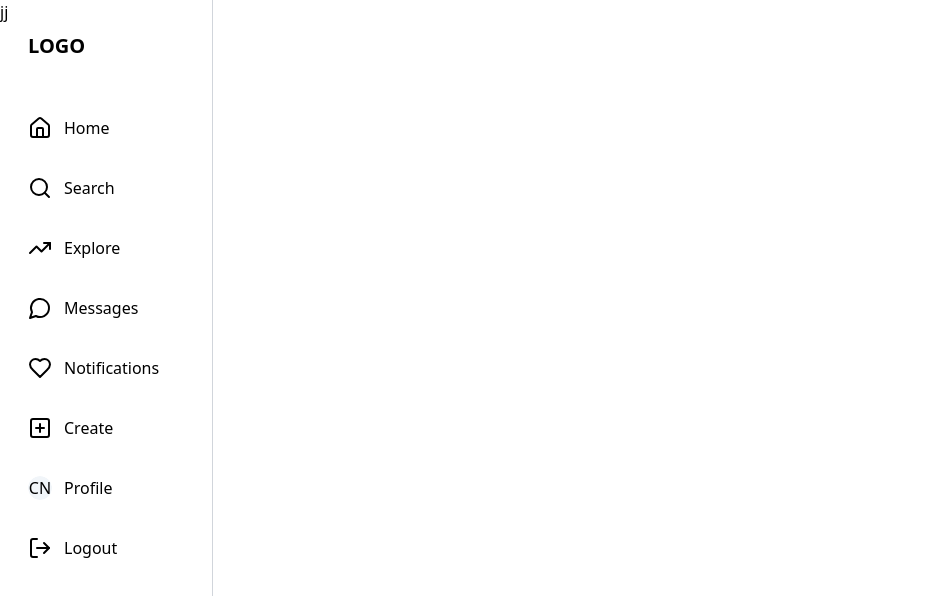
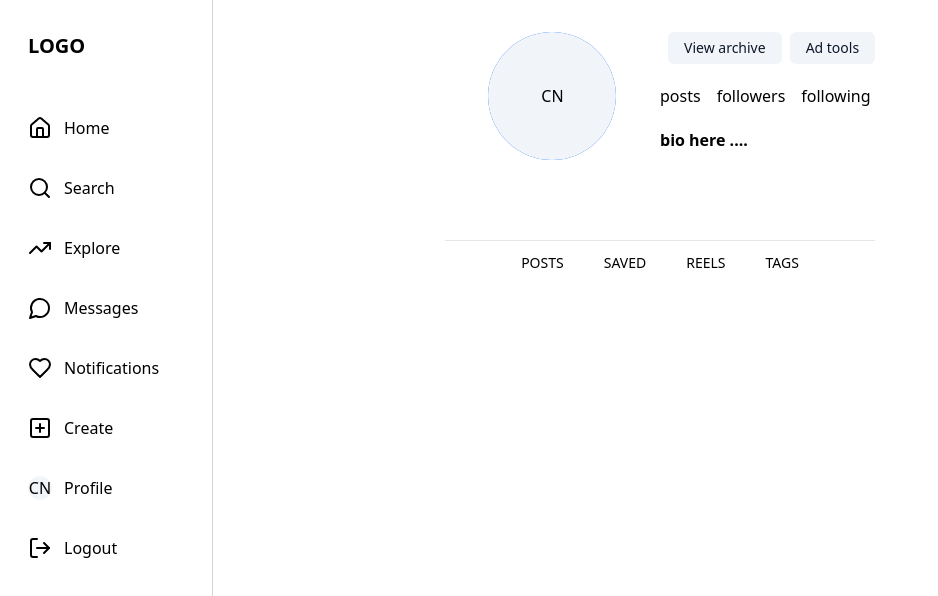
Before and after one commit to GourishMarkan/social-media-web, a React (Vite) app in the folder frontend/: page /profile/1 in a window 1280 px wide. Shown: the top 596 px of the page, without its empty margins (0-938 px from the left). Built offline with nearby package versions, Linux system fonts and the light colour scheme; no server answers.

Commit message:
Refactor user.controller.js to handle missing user ID

```diff
--- a/frontend/src/hooks/useGetAllPost.jsx
+++ b/frontend/src/hooks/useGetAllPost.jsx
@@ -1,5 +1,5 @@
 import { useEffect } from "react";
-import { useDispatch, useSelector } from "react-redux";
+import { useDispatch } from "react-redux";
 import axios from "axios";
 import { setPosts } from "@/store/slices/postSlice";
 const useGetAllPost = () => {
--- /dev/null
+++ b/frontend/src/hooks/useGetUserProfile.jsx
@@ -0,0 +1,27 @@
+import { setUserProfile } from "@/store/slices/userSlice";
+import axios from "axios";
+import { useEffect } from "react";
+import { useDispatch } from "react-redux";
+
+const useGetUserProfile = ({ id }) => {
+  const BASE_URL = import.meta.env.VITE_REACT_APP_BASE_URL;
+  console.log("userId", id);
+  const dispatch = useDispatch();
+  useEffect(() => {
+    const fetchUserProfile = async () => {
+      try {
+        const res = await axios.get(`${BASE_URL}/user/${id}/profile`, {
+          withCredentials: true,
+        });
+        if (res.data.success) {
+          dispatch(setUserProfile(res.data.user));
+        }
+      } catch (error) {
+        console.log(error);
+      }
+    };
+    fetchUserProfile();
+  }, [id]);
+};
+
+export default useGetUserProfile;
--- a/frontend/src/pages/Profile.jsx
+++ b/frontend/src/pages/Profile.jsx
@@ -1,7 +1,129 @@
-import React from "react";
+import { Avatar, AvatarImage, AvatarFallback } from "../components/ui/avatar";
+import { Badge } from "@/components/ui/badge";
+import { Button } from "@/components/ui/button";
+import useGetUserProfile from "@/hooks/useGetUserProfile";
+// import { AvatarFallback } from "@radix-ui/react-avatar";
+import { AtSign } from "lucide-react";
+import { useState } from "react";
+import { useSelector } from "react-redux";
+import { useParams } from "react-router-dom";
 
 const Profile = () => {
-  return <div>jj</div>;
+  const { id } = useParams();
+  useGetUserProfile({ id });
+  const [activeTab, setActiveTab] = useState("Posts");
+  const { userProfile, user } = useSelector((store) => store.auth);
+  const isLoggedInUserProfile = user?.id === userProfile?._id;
+  const isFollowing = userProfile?.followers?.includes(user?._id) || false; //
+  const handleTabChange = (tab) => {
+    setActiveTab(tab);
+  };
+
+  const displayedPost =
+    activeTab === "posts" ? userProfile?.posts : userProfile?.bookmarks;
+  return (
+    <div className="flex max-w-5xl justify-center mx-auto pl-10">
+      <div className="flex flex-col gap-20 p-8">
+        <div className="grid grid-cols-2">
+          <section className="flex items-center justify-center">
+            <Avatar className="h-32 w-32 bg-blue-500">
+              <AvatarImage
+                src={userProfile?.profilePicture.url}
+                alt="profilePicture"
+              />
+              <AvatarFallback>CN</AvatarFallback>
+            </Avatar>
+          </section>
+          <section>
+            <div className="flex flex-col gap-5">
+              <div className="flex items-center gap-2">
+                <span>{userProfile?.username}</span>
+                {isLoggedInUserProfile ? (
+                  <>
+                    <Button variant="secondary" className="h-8">
+                      View archive
+                    </Button>
+                    <Button variant="secondary" className="h-8">
+                      Ad tools
+                    </Button>
+                  </>
+                ) : isFollowing ? (
+                  <>
+                    <Button variant="secondary" className="h-8">
+                      Unfollow
+                    </Button>
+                    <Button variant="secondary" className="h-8">
+                      Message
+                    </Button>
+                  </>
+                ) : (
+                  <Button variant="secondary" className="h-8">
+                    Follow
+                  </Button>
+                )}
+              </div>
+              <div className="flex items-center gap-4">
+                <p>
+                  <span className="font-semibold">
+                    {userProfile?.posts.length}
+                  </span>
+                  posts
+                </p>
+                <p>
+                  <span className="font-semibold">
+                    {userProfile?.followers.length}
+                  </span>
+                  followers
+                </p>
+                <p>
+                  <span className="font-semibold">
+                    {userProfile?.following.length}
+                  </span>
+                  following
+                </p>
+              </div>
+              <div className="flex flex-col gap-1">
+                <span className="font-semibold">
+                  {userProfile?.bio || "bio here ...."}
+                </span>
+                {/* <Badge variant="secondary" className="w-fit">
+                  <AtSign />
+                  <span className="pl-1">{userProfile?.username}</span>
+                </Badge> */}
+              </div>
+            </div>
+          </section>
+        </div>
+        <div className="border-t border-t-gray-200">
+          <div className="flex items-center justify-center gap-10 text-sm">
+            <span
+              className={`py-3 cursor-pointer ${
+                activeTab === "posts" ? "font-bold" : " "
+              }`}
+              onClick={() => handleTabChange("posts")}
+            >
+              POSTS
+            </span>
+            <span
+              className={`py-3 cursor-pointer ${
+                activeTab === "posts" ? "font-bold" : " "
+              }`}
+              onClick={() => handleTabChange("posts")}
+            >
+              SAVED
+            </span>
+            <span className="py-3 cursor-pointer">REELS</span>
+            <span className="py-3 cursor-pointer">TAGS</span>
+          </div>
+          <div className="grid grid-cols-3 gap-1">
+            {/* {
+              displayedPost?map()
+            } */}
+          </div>
+        </div>
+      </div>
+    </div>
+  );
 };
 
 export default Profile;
--- a/frontend/src/store/slices/userSlice.js
+++ b/frontend/src/store/slices/userSlice.js
@@ -28,5 +28,10 @@
   },
 });
 
-export const { setAuthUser, setSuggestedUsers } = userSlice.actions;
+export const {
+  setAuthUser,
+  setSuggestedUsers,
+  setUserProfile,
+  setSelectedUsers,
+} = userSlice.actions;
 export default userSlice.reducer;
```
Also changed, not shown: 1 other file (tests, documents, lock files or other folders).
